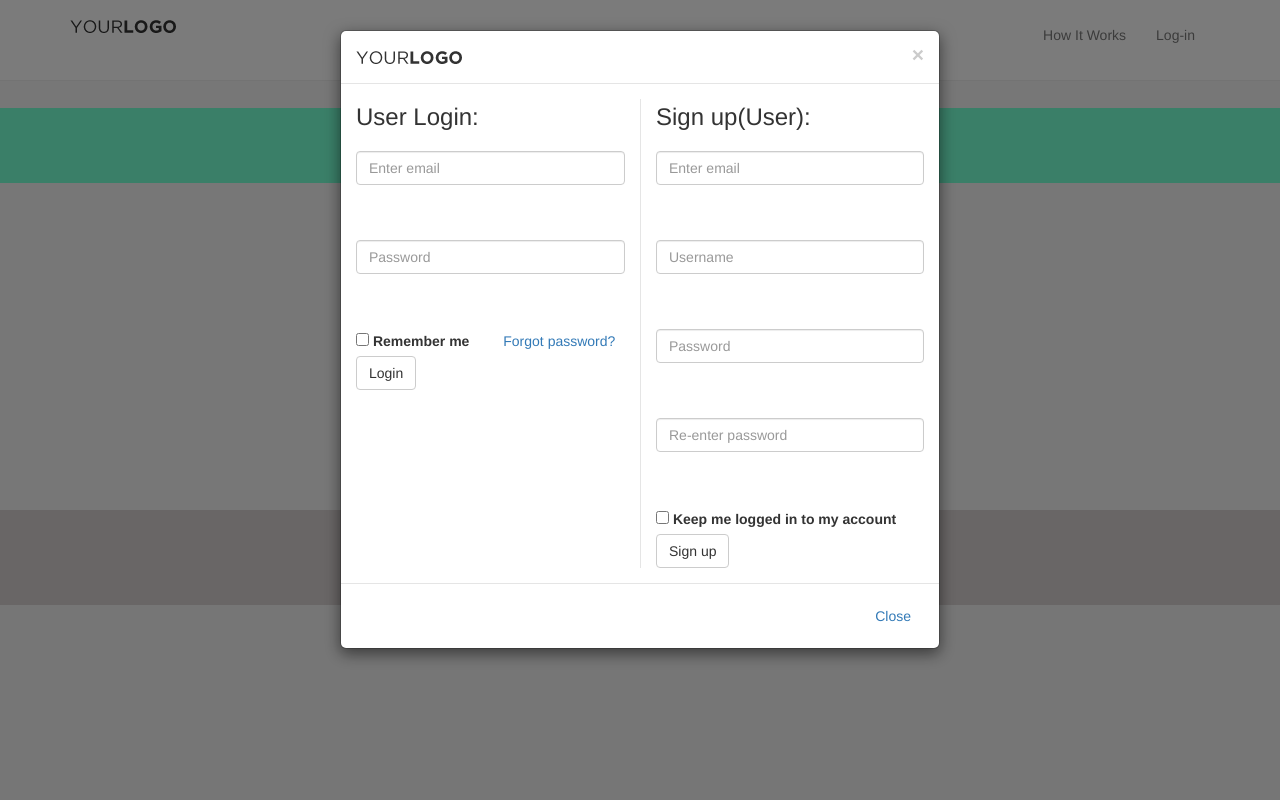
After one commit to mycwap/SUMMER-PROJECT, a PHP site: page /home4x.html in a window 1280 px wide, after a click on "Log-in". The commit adds this page. Run offline with PHP 8.4, Linux system fonts and the light colour scheme; some libraries are stand-ins or nearby versions.

Commit message:
增加home4x.html作为主页
home4x修改了home3中的find food nearby功能，世达你调整下home4x中搜索模块的各元素位置，并设置背景图片

```diff
--- /dev/null
+++ b/home4x.html
@@ -0,0 +1,379 @@
+<!Doctype html>
+<html>
+  <head>
+    <meta charset="utf-8">
+    <meta name="viewport" content="width=device-width, initial-scale=1.0">
+    <title>FunDeli Business</title>
+    <link href="css/bootstrap.css" rel="stylesheet">
+    <link href="css/customize.css" rel="stylesheet">
+
+<link type="text/css" rel="stylesheet" href="https://fonts.googleapis.com/css?family=Roboto:300,400,500">
+    <script src="https://maps.googleapis.com/maps/api/js?v=3.exp&signed_in=true&libraries=places"></script>
+    <script>
+// This example displays an address form, using the autocomplete feature
+// of the Google Places API to help users fill in the information.
+
+var placeSearch, autocomplete;
+var componentForm = {
+  street_number: 'short_name',
+  route: 'long_name',
+  locality: 'long_name',
+  administrative_area_level_1: 'short_name',
+  country: 'long_name',
+  postal_code: 'short_name'
+};
+
+function initialize() {
+  // Create the autocomplete object, restricting the search
+  // to geographical location types.
+  autocomplete = new google.maps.places.Autocomplete(
+      /** @type {HTMLInputElement} */(document.getElementById('autocomplete')),
+      { types: ['geocode'] });
+  // When the user selects an address from the dropdown,
+  // populate the address fields in the form.
+  google.maps.event.addListener(autocomplete, 'place_changed', function() {
+    fillInAddress();
+  });
+}
+
+// [START region_fillform]
+function fillInAddress() {
+  // Get the place details from the autocomplete object.
+  var place = autocomplete.getPlace();
+
+  for (var component in componentForm) {
+    document.getElementById(component).value = '';
+    document.getElementById(component).disabled = false;
+  }
+
+  // Get each component of the address from the place details
+  // and fill the corresponding field on the form.
+  for (var i = 0; i < place.address_components.length; i++) {
+    var addressType = place.address_components[i].types[0];
+    if (componentForm[addressType]) {
+      var val = place.address_components[i][componentForm[addressType]];
+      document.getElementById(addressType).value = val;
+    }
+  }
+}
+// [END region_fillform]
+
+// [START region_geolocation]
+// Bias the autocomplete object to the user's geographical location,
+// as supplied by the browser's 'navigator.geolocation' object.
+function geolocate() {
+  if (navigator.geolocation) {
+    navigator.geolocation.getCurrentPosition(function(position) {
+      var geolocation = new google.maps.LatLng(
+          position.coords.latitude, position.coords.longitude);
+      var circle = new google.maps.Circle({
+        center: geolocation,
+        radius: position.coords.accuracy
+      });
+      autocomplete.setBounds(circle.getBounds());
+    });
+  }
+}
+// [END region_geolocation]
+
+    </script>
+
+
+  <style>
+      #locationField, #controls {
+        position: relative;
+        width: 200px;
+
+      }
+      #autocomplete {
+
+        top: 0px;
+        left: 0px;
+        width: 200px;
+        float:right;
+      }
+      .label {
+        text-align: right;
+        font-weight: bold;
+        width: 100px;
+        color: #303030;
+      }
+
+    </style>
+
+  </head>
+
+  <body onload="initialize()">
+  <nav class="navbar navbar-default navbar-customize navbar-fixed-top" role="navigation">
+
+    <div class="container">
+      <div class="navbar-header">
+
+      <button type="button" class="navbar-toggle collapsed" data-toggle="collapse" data-target="#bs-FunDeli-navbar-collapse-1" aria-expanded="false">
+        <span class="sr-only">Toggle navigation</span>
+        <span class="icon-bar"></span>
+        <span class="icon-bar"></span>
+        <span class="icon-bar"></span>
+      </button>
+
+
+      <a class="navbar-brand" href="#"><img class="modal-title" src="image/logo.png"/></a>
+      </div>
+
+       <div class="collapse navbar-collapse  navbar-right" id="bs-FunDeli-navbar-collapse-1">
+          <ul class="nav navbar-nav ">
+
+            <li><a href="#">How It Works</a></li>
+            <li><a href="#myModal" data-toggle="modal" data-target="#myModal">Log-in</a></li>
+          </ul>
+       </div>
+    </div>
+  </nav>
+
+  <div class="modal fade" id="myModal">
+  <div class="modal-dialog">
+      <div class="modal-content">
+        <div class="modal-header">
+          <button type="button" class="close" data-dismiss="modal" aria-hidden="true">×</button>
+          <img class="modal-title" src="image/logo.png"/>
+        </div>
+        <div class="modal-body">
+          <div class="row">
+
+            <div class="col-md-6 " >
+              <form id="loginform" action="login_send.php" method="post" onsubmit="return logincheck()">
+                <div class="form-group">
+                  <h3 class="login-title">User Login:</h3>
+
+                  <input id="email" class="form-control" placeholder="Enter email" type="email" name="email">
+                    <br>
+                      <span id="error_email" style="color:red" ></span>
+                    <br>
+                </div>
+                <div class="form-group">
+
+                  <input id="password" class="form-control" id="password" placeholder="Password" type="password" name="password">
+                  <br>
+                  <span id="error_password" style="color:red"></span>
+                  <br>
+                </div>
+                <div class="checkbox-login">
+                  <label>
+                    <input type="checkbox"> Remember me
+                  </label>
+                    <p style="display:inline; margin-left:30px;"class="text-right"><a style="text-decoration: none;" href="#">Forgot password?</a>
+                    </p>
+                </div>
+                <button type="submit" class="btn btn-default">Login</button>
+              </form>
+            </div>
+
+            <div class="col-md-6 signin-area">
+              <form id="registration" action="registration_send.php" method="post" onsubmit="return formcheck()">
+                <div class="form-group">
+                  <h3 class="signin-title">Sign up(User):</h3>
+                    <input class="form-control" id="email" placeholder="Enter email" type="email" name="email">
+                    <br>
+                    <span id="error_email" style="color:red" ></span>
+                    <br>
+                </div>
+                <div class="form-group">
+
+                    <input class="form-control" id="username" placeholder="Username" type="type" name="username">
+                    <br>
+                    <span id="error_uname" style="color:red" ></span>
+                    <br>
+                </div>
+                <div class="form-group">
+
+                    <input class="form-control" id="password" placeholder="Password" type="password" name="password">
+                    <br>
+                    <span id="error_pword" style="color:red" ></span>
+                    <br>
+                </div>
+                <div class="form-group">
+
+                    <input class="form-control" id="cpassword" placeholder="Re-enter password" type="password" name="repassword">
+                    <br>
+                    <span id="error_cpword" style="color:red" ></span>
+                    <br>
+                </div>
+                <div class="checkbox-signin">
+                  <label>
+                    <input type="checkbox"> Keep me logged in to my account
+                  </label>
+                </div>
+                <button type="submit" class="btn btn-default">Sign up</button>
+              </form>
+            </div>
+
+        </div>
+      </div>
+        <div class="modal-footer">
+          <a href="#" data-dismiss="modal" class="btn">Close</a>
+        </div>
+      </div>
+    </div>
+</div>
+
+
+  <div class="jumbotron">
+
+      <div class="slogan">
+        <p>Fundeli</p>
+        <p>Business Home Page</p>
+      </div>
+
+      <div class="search" style="text-align:center;">
+        <form class="business_info" action="business_info_send.php" method="post">
+
+        <!--<label style="margin-right: 65px;">First name:</label>
+        <input type="text" name="fn"><br>
+        <label style="margin-right: 65px;">Last name:</label>
+        <input stype="text" name="ln"><br>-->
+        <label class="typechoose" for="deliver">Ask for Delivery</label>
+          <input class="choose" type="radio" name="food" id="delivery" value="delivery"><label class="typechoose" for="female">or Collect</label>
+          <input class="choose" type="radio" name="food" id="delivery" value="pickup">
+
+          <br>
+          <label style="margin-right: 46px;">Cuisine Type:</label>
+        <select id="foodtype">
+            <option value="Chinese">Chinese</option>
+            <option value="Japanese">Japanese</option>
+            <option value="Italian">Italian</option>
+            <option value="French">French</option>
+            <option value="Spainish">Spainish</option>
+            <option value="Mexican">Mexican</option>
+            <option value="Turkish">Turkish</option>
+            <option value="Thai">Thai</option>
+            <option value="Indian">Indian</option>
+          </select><br>
+
+          <label style="width: 310px;">Find food nearby:&nbsp;
+            <input id="autocomplete" placeholder="Enter your address"
+             onFocus="geolocate()" type="text" name="business_address">
+          </label>
+
+        <br>
+
+
+
+
+        <button type="submit" id="b_info_update" style="width: 50px; margin-top: 20px;"><a href="product_list.php">Search</a></button>
+
+        </form>
+
+
+      </div>
+
+  </div>
+
+  <div class="modal fade" id="myModal2">
+  <div class="modal-dialog">
+      <div class="modal-content">
+        <div class="modal-header">
+          <button type="button" class="close" data-dismiss="modal" aria-hidden="true">×</button>
+          <img class="modal-title" src="image/logo.png"/>
+        </div>
+        <div class="modal-body">
+          <div class="row">
+
+              <div class="col-md-6 " >
+                <form action="business_owner_login.php" method="post">
+                    <div class="form-group">
+                        <h3 class="login-title">Business Login:</h3>
+
+                        <input name="email" class="form-control" id="exampleInputEmail1" placeholder="Enter owner's email" type="email">
+                    </div>
+                    <div class="form-group">
+
+                      <input name="password" class="form-control" id="exampleInputPassword1" placeholder="Password" type="password">
+                    </div>
+                    <div class="checkbox-login">
+                      <label>
+                        <input type="checkbox"> Remember me
+                      </label>
+                      <p style="display:inline; margin-left:30px;"class="text-right"><a style="text-decoration: none;" href="#">Forgot password?</a></p>
+                    </div>
+                    <button type="submit" class="btn btn-default">Login</button>
+                </form>
+              </div>
+
+              <div class="col-md-6 signin-area">
+                <form action="business_owner_sign.php" method="post">
+
+                    <div class="form-group">
+                      <h3 class="signin-title">Sign up(Business):</h3>
+
+                      <input name="email" class="form-control" id="exampleInputEmail1" placeholder="Enter owner's email" type="email">
+                    </div>
+                    <div class="form-group">
+
+                      <input name="owner_fullname" class="form-control" id="exampleInputPassword1" placeholder="Owner's full name" type="type">
+                    </div>
+
+                    <div class="form-group">
+
+                      <input name="business_contact" class="form-control" id="exampleInputPassword1" placeholder="Business owner's contact" type="type">
+                    </div>
+
+                    <div class="form-group">
+
+                      <input name="owner_username" class="form-control" id="exampleInputPassword1" placeholder="Owner's username" type="type">
+                    </div>
+
+                    <div class="form-group">
+
+                      <input name="password" class="form-control" id="exampleInputPassword1" placeholder="Password" type="password">
+                    </div>
+                    <div class="form-group">
+
+                      <input class="form-control" id="exampleInputPassword1" placeholder="Re-enter password" type="password">
+                    </div>
+                    <div class="checkbox-signin">
+                      <label>
+                        <input type="checkbox"> Keep me logged in to my account
+                      </label>
+                    </div>
+                  <button type="submit" class="btn btn-default">Sign up</button>
+                </form>
+              </div>
+            </div>
+          </div>
+          <div class="modal-footer">
+          <a href="#" data-dismiss="modal" class="btn">Close</a>
+        </div>
+      </div>
+    </div>
+</div>
+
+  <div class="footer">
+    <div class="info">
+      <ul class="footer-nav no_padding  ">
+        <li><a href="#">About</a></li>
+        <li><a href="#">Contact</a></li>
+        <li><a href="#">Blog</a></li>
+        <li><a href="#myModal" data-toggle="modal" data-target="#myModal2">Business</a></li>
+      </ul>
+    </div>
+
+    <div class="icon">
+       <ul class="footer-nav no_padding  ">
+        <li><a href="#"><img src="image/facebook_30.gif"></a></li>
+        <li><a href="#"><img src="image/Instagram_30.jpg"></a></li>
+        <li><a href="#"><img src="image/twitter_30.png"></a></li>
+      </ul>
+
+    </div>
+    <div class="copyright">
+        &commat; 2015 FunDeli
+    </div>
+  </div>
+
+
+
+
+  <script src="js/jquery.js"></script>
+  <script src="js/bootstrap.min.js"></script>
+  </body>
+</html>
```
Also changed, not shown: business_login.php (+4 -3 lines), home3x.html (+41 -175 lines).
